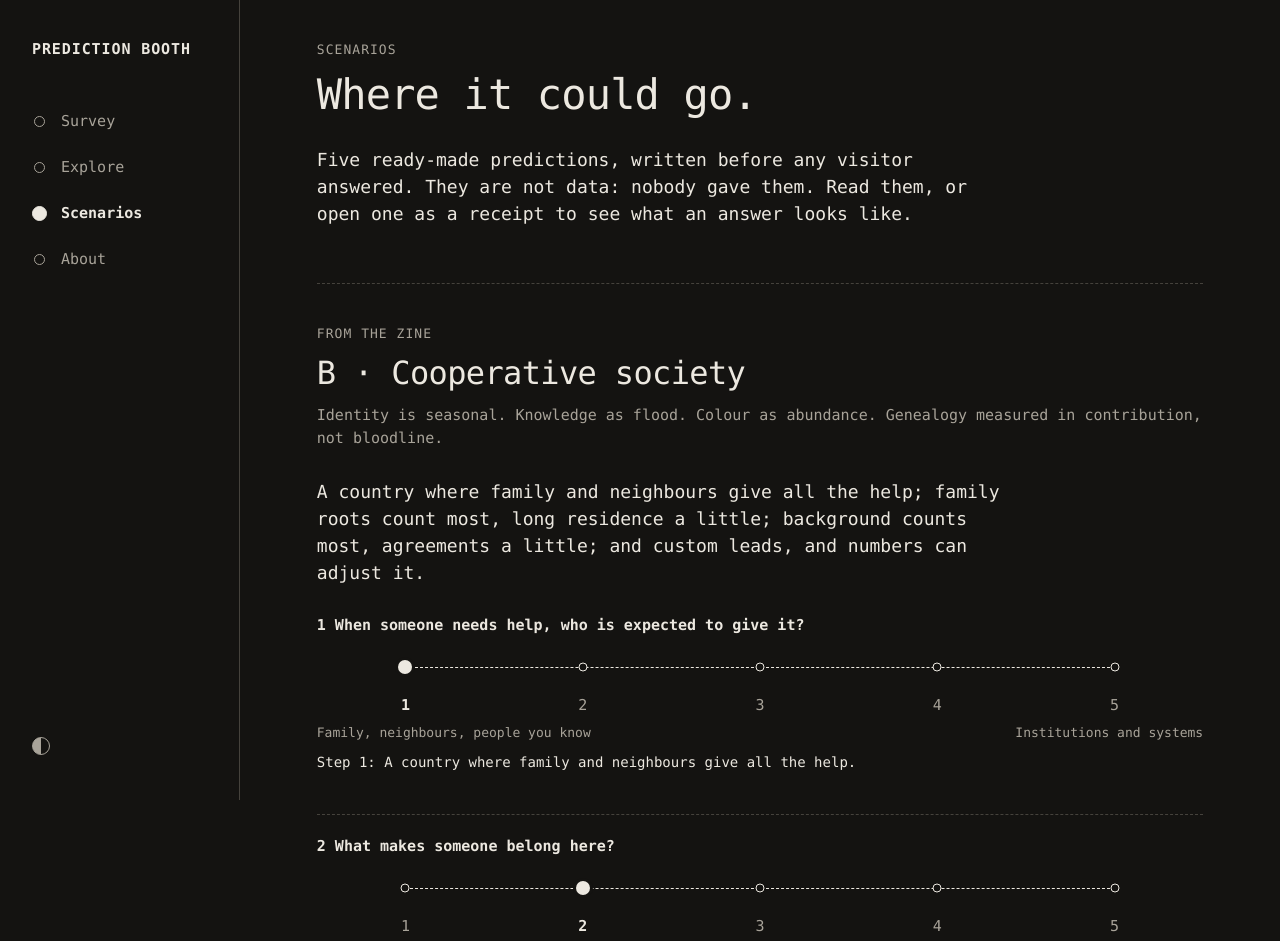
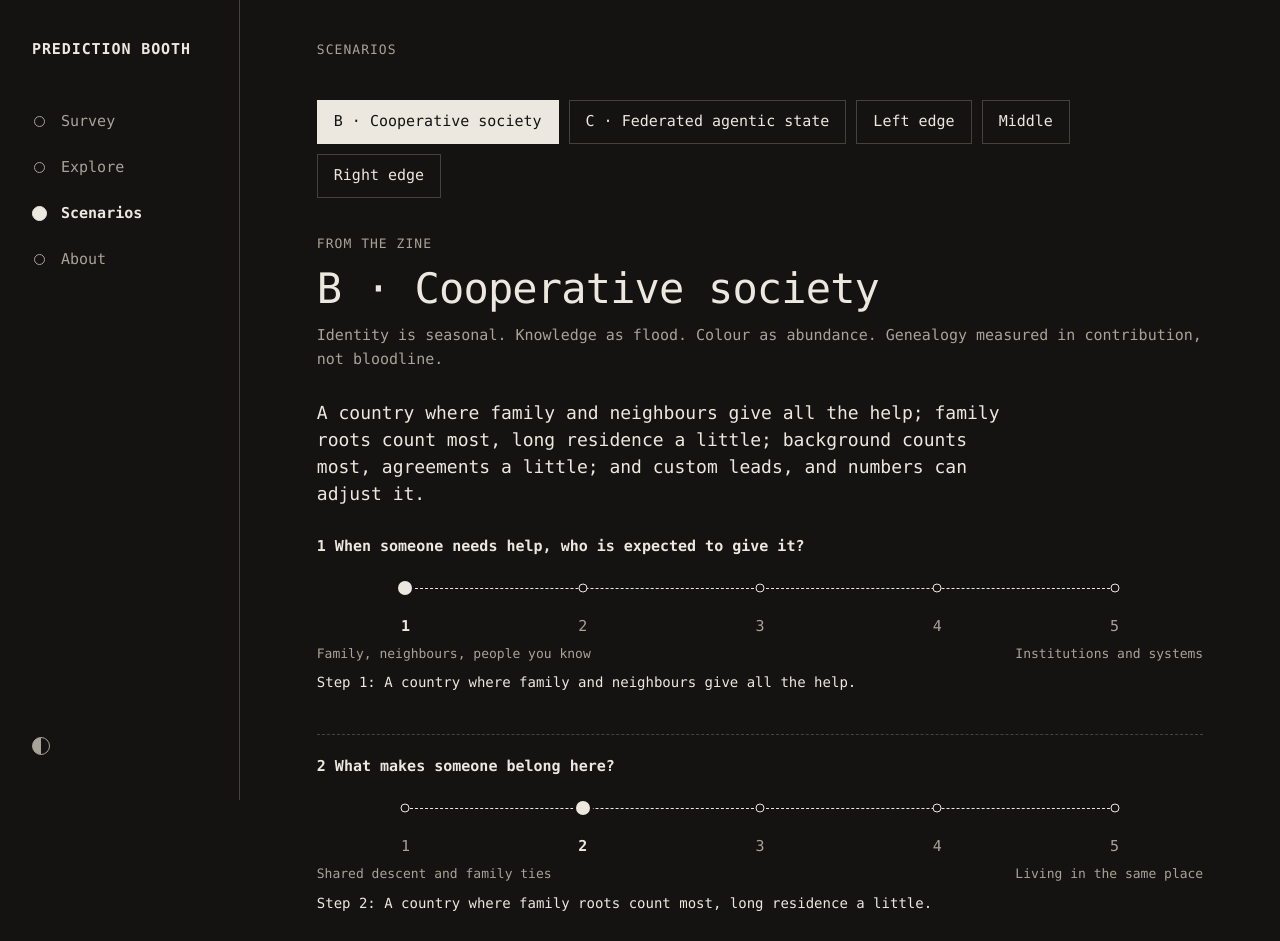
Before and after one commit to maksfredrikson/prediction-booth, a plain HTML site: page scenarios.html in a window 1280 px wide. Shown: the top 941 px of the page. Drawn offline with Linux system fonts and the light colour scheme.

Commit message:
Landing says Hi; headers line up with the navigation; scenarios chosen by chips
The small line above a page's header sits level with the booth's name and
the header's first line level with the Survey item. The Scenarios page shows
one scenario at a time, chosen with a row of chips at the top.

Co-Authored-By: Claude Fable 5.2 <noreply@anthropic.com>

```diff
--- a/css/site.css
+++ b/css/site.css
@@ -60,6 +60,10 @@ button, input { font: inherit; color: inherit; }
 .sec + .sec, .main > div > .sec:first-child, .main > div + .sec { margin-top: 56px; padding-top: 40px; border-top: 1px dashed var(--line); }
 .kicker { font-size: 13px; letter-spacing: 0.08em; text-transform: uppercase; color: var(--muted); }
 .big { font-size: clamp(28px, 3.6vw, 42px); line-height: 1.1; font-weight: 500; letter-spacing: -0.02em; max-width: 20em; }
+/* A page's opening: the small line sits level with the booth's name in the navigation, and
+   the first line of the header sits level with the first navigation item (Survey). */
+.head .kicker { height: 20px; line-height: 20px; margin-bottom: 40px; }
+.head .big { margin-top: calc(22px - 0.55em); }
 .mid { font-size: 20px; line-height: 1.3; font-weight: 500; }
 .big--s { font-size: clamp(24px, 2.8vw, 32px); }
 .lead { font-size: 18px; line-height: 1.5; max-width: 38em; }
@@ -237,6 +241,8 @@ dialog.card::backdrop { background: rgba(0, 0, 0, .6); }
   .main { padding: 32px 16px 72px; }
   .sec + .sec, .main > div > .sec:first-child, .main > div + .sec { margin-top: 40px; padding-top: 32px; }
   .lead { font-size: 17px; }
+  .head .kicker { height: auto; line-height: inherit; margin-bottom: 12px; }
+  .head .big { margin-top: 0; }
   .scale .dots { --rowh: 76px; --base: 13px; --big: min(46px, 11.5vw); --small: 22px; --pitch: 5px; }
   .scale--pred .dots { --small: min(30px, 8vw); }
   .line { grid-template-columns: minmax(0, 1fr); }
--- a/js/scenarios.js
+++ b/js/scenarios.js
@@ -1,16 +1,23 @@
-// Scenarios: the ready-made predictions from content.js, each on the same five-step rows as a
-// visitor's answer. Two come from the zine; three are the edges and the middle of the scale.
+// Scenarios: the ready-made predictions from content.js. The row of chips at the top chooses
+// one; it is shown on the same five-step rows as a visitor's answer. Two come from the zine;
+// three are the edges and the middle of the scale.
 import { BOOTH as B } from "./content.js";
 import { list } from "./compose.js";
 import { el } from "./dots.js";
 import { patternNamed } from "./pattern.js";
 
-const box = document.getElementById("scenarios");
+const nav = document.getElementById("scenario-nav");
+const box = document.getElementById("scenario");
+// the zine's scenarios first, then the edges and the middle
+const order = B.presets.map((_, k) => k).sort((a, b) => (B.presets[b].src === "zine") - (B.presets[a].src === "zine"));
 
-function scenario(pr, k) {
-  const sec = el("section", "sec stack wide");
+function show(k) {
+  const pr = B.presets[k];
+  nav.querySelectorAll(".chip").forEach(c => c.setAttribute("aria-pressed", c.dataset.k === String(k) ? "true" : "false"));
+  box.textContent = "";
+  const wrap = el("div", "stack wide");
   const head = el("div", "stack stack--s");
-  head.append(el("div", "kicker", pr.src === "zine" ? "From the zine" : "A point on the scale"), el("h2", "big big--s", pr.name));
+  head.append(el("div", "kicker", pr.src === "zine" ? "From the zine" : "A point on the scale"), el("h1", "big", pr.name));
   if (pr.text) head.append(el("p", "muted", pr.text));
   const text = el("p", "lead", "A country where " + list(pr.pred.map((v, a) => B.axes[a].steps[v - 1])) + ".");
   const rows = el("div");
@@ -19,10 +26,19 @@ function scenario(pr, k) {
   open.href = "survey.html?preset=" + k;
   const actions = el("div", "actions");
   actions.append(open);
-  sec.append(head, text, rows, actions);
-  return sec;
+  wrap.append(head, text, rows, actions);
+  box.appendChild(wrap);
+  history.replaceState(null, "", "#" + (k + 1));
 }
 
-// the zine's scenarios first, then the edges and the middle
-B.presets.map((pr, k) => [pr, k]).sort((a, b) => (b[0].src === "zine") - (a[0].src === "zine"))
-  .forEach(([pr, k]) => box.appendChild(scenario(pr, k)));
+order.forEach(k => {
+  const c = el("button", "chip", B.presets[k].name);
+  c.type = "button";
+  c.dataset.k = k;
+  c.addEventListener("click", () => show(k));
+  nav.appendChild(c);
+});
+
+// scenarios.html#3 opens the third ready-made answer of the content file
+const fromHash = parseInt(location.hash.slice(1), 10) - 1;
+show(B.presets[fromHash] ? fromHash : order[0]);
--- a/js/survey.js
+++ b/js/survey.js
@@ -239,7 +239,7 @@ function showResult(card, meta) {
   const actions = el("div", "actions");
   if (meta.saved) actions.append(button("Print receipt", "btn", "print", () => window.print()), button("Next visitor: start again", "linkbtn", "", again));
   else actions.append(button("Answer yourself", "btn", "next", again), button("Print this receipt", "linkbtn", "print", () => window.print()));
-  const see = meta.preset != null ? link("scenarios.html", "All scenarios") : link("index.html#explore", "See all cards");
+  const see = meta.preset != null ? link("scenarios.html#" + (meta.preset + 1), "Back to scenarios") : link("index.html#explore", "See all cards");
   see.className = "linkbtn";
   actions.append(see);
 
--- a/scenarios.html
+++ b/scenarios.html
@@ -23,17 +23,17 @@
 </aside>
 
 <main class="main">
-  <section class="sec stack">
-    <div class="stack stack--s">
+  <section class="sec stack stack--l">
+    <!-- the scenarios are chosen with the row of chips at the very top -->
+    <div class="head">
       <div class="kicker">Scenarios</div>
-      <h1 class="big">Where it could go.</h1>
+      <div class="chips" id="scenario-nav" role="group" aria-label="Choose a scenario"></div>
     </div>
-    <p class="lead">Five ready-made predictions, written before any visitor answered. They are not data: nobody gave them. Read them, or open one as a receipt to see what an answer looks like.</p>
+    <div id="scenario" aria-live="polite"></div>
   </section>
 
-  <div id="scenarios"></div>
-
   <section class="sec stack">
+    <p class="read muted">These five predictions were written before any visitor answered. They are not data: nobody gave them.</p>
     <p class="lead">Which one is closest to yours?</p>
     <div class="actions"><a class="btn" href="survey.html">Start the survey</a></div>
   </section>
--- a/sw.js
+++ b/sw.js
@@ -1,6 +1,6 @@
 // Offline cache. Network first, so a new version shows at once when online;
 // the cached copy answers when the network is off or slow.
-const CACHE = "prediction-booth-v13";
+const CACHE = "prediction-booth-v14";
 const ASSETS = [
   "./", "index.html", "survey.html", "scenarios.html", "about.html", "explore.html", "css/site.css",
   "js/content.js", "js/compose.js", "js/dots.js", "js/pattern.js", "js/scale.js", "js/store.js", "js/receipt.js",
```
Also changed, not shown: about.html (+1 -1 lines), index.html (+2 -2 lines), 1 other file.
